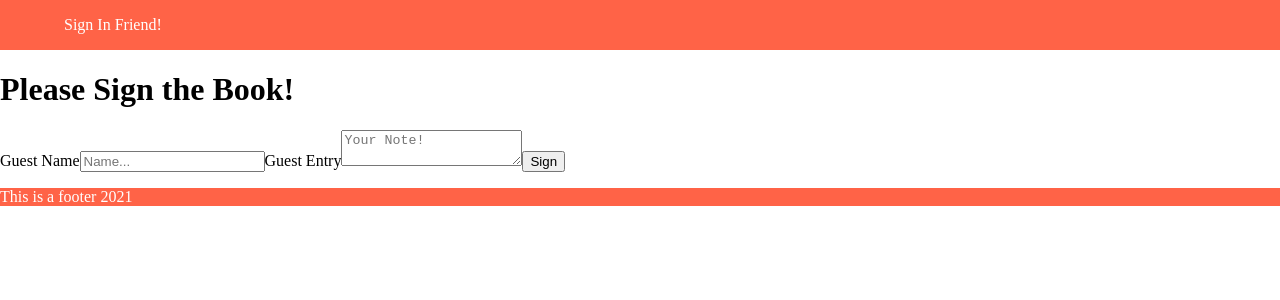
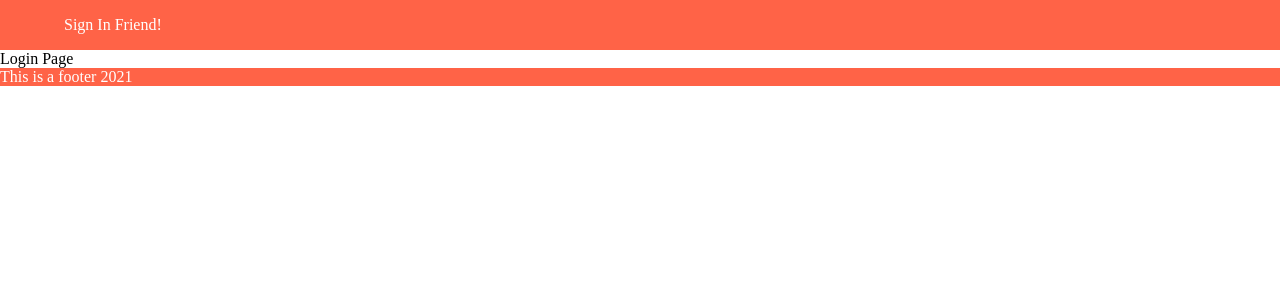
Before and after one commit to justin-w-soto/guestbook, a React app: page /login in a window 1280 px wide. Shown: the top 300 px of the page. Built offline with nearby package versions, Linux system fonts and the light colour scheme.

Commit message:
redndered login page

```diff
--- a/src/App.jsx
+++ b/src/App.jsx
@@ -1,6 +1,7 @@
 import React from 'react'
 import { BrowserRouter as Router, Switch, Route } from 'react-router-dom'
 import { UserProvider } from './context/UserContext'
+import { Auth } from './views/Auth/Auth'
 import { Home } from './views/Home/Home'
 import { Layout } from './views/Layout/Layout'
 
@@ -12,6 +13,9 @@ export default function App() {
       <UserProvider>
         <Layout>
           <Switch>
+            <Route path="/login">
+              <Auth />
+            </Route>
             <Route path="/">
               <Home />
             </Route>
--- /dev/null
+++ b/src/views/Auth/Auth.jsx
@@ -0,0 +1,9 @@
+import React from 'react'
+
+export const Auth = () => {
+    return (
+        <div>
+            Login Page
+        </div>
+    )
+}
```
